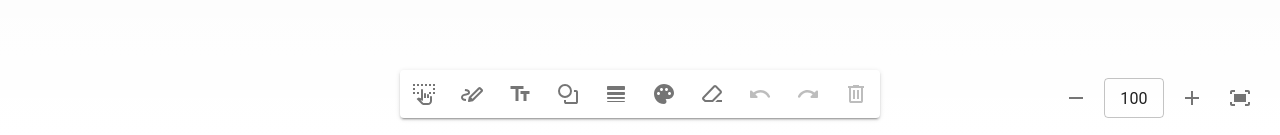
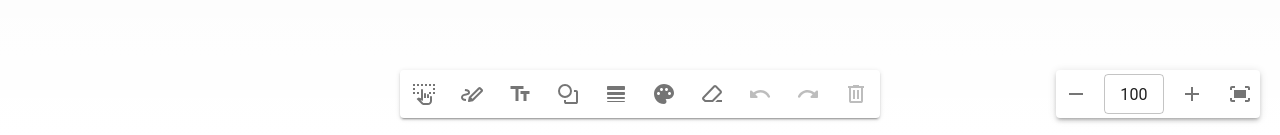
Before and after one commit to low-earth-orbit/konva-whiteboard, a Next.js app: page / in a window 1280 px wide. Shown: the part 662-797 px from the top of the page. Built offline with nearby package versions, Linux system fonts and the light colour scheme.

Commit message:
Update UI

```diff
--- a/components/icons/GitHubIcon.tsx
+++ b/components/icons/GitHubIcon.tsx
@@ -5,8 +5,8 @@ export default function GitHubIcon({ ...props }) {
     <SvgIcon viewBox="0 0 98 96" width="24" height="24" sx={props.sx}>
       <svg width="98" height="96" xmlns="http://www.w3.org/2000/svg">
         <path
-          fill-rule="evenodd"
-          clip-rule="evenodd"
+          fillRule="evenodd"
+          clipRule="evenodd"
           d="M48.854 0C21.839 0 0 22 0 49.217c0 21.756 13.993 40.172 33.405 46.69 2.427.49 3.316-1.059 3.316-2.362 0-1.141-.08-5.052-.08-9.127-13.59 2.934-16.42-5.867-16.42-5.867-2.184-5.704-5.42-7.17-5.42-7.17-4.448-3.015.324-3.015.324-3.015 4.934.326 7.523 5.052 7.523 5.052 4.367 7.496 11.404 5.378 14.235 4.074.404-3.178 1.699-5.378 3.074-6.6-10.839-1.141-22.243-5.378-22.243-24.283 0-5.378 1.94-9.778 5.014-13.2-.485-1.222-2.184-6.275.486-13.038 0 0 4.125-1.304 13.426 5.052a46.97 46.97 0 0 1 12.214-1.63c4.125 0 8.33.571 12.213 1.63 9.302-6.356 13.427-5.052 13.427-5.052 2.67 6.763.97 11.816.485 13.038 3.155 3.422 5.015 7.822 5.015 13.2 0 18.905-11.404 23.06-22.324 24.283 1.78 1.548 3.316 4.481 3.316 9.126 0 6.6-.08 11.897-.08 13.526 0 1.304.89 2.853 3.316 2.364 19.412-6.52 33.405-24.935 33.405-46.691C97.707 22 75.788 0 48.854 0z"
           fill="#24292f"
         />
--- a/components/toolbar/ZoomToolbar.tsx
+++ b/components/toolbar/ZoomToolbar.tsx
@@ -6,6 +6,7 @@ import {
   IconButton,
   InputAdornment,
   Button,
+  Paper,
 } from "@mui/material";
 import FitScreenIcon from "@mui/icons-material/FitScreen";
 import AddIcon from "@mui/icons-material/Add";
@@ -101,11 +102,14 @@ export default function ZoomToolbar({
   };
 
   return (
-    <Box
+    <Paper
       sx={{
         position: "fixed",
         bottom: 20,
         right: 20,
+        height: 48,
+        borderRadius: 1,
+        boxShadow: 3,
         display: "flex",
         alignItems: "center",
         gap: 1,
@@ -128,7 +132,6 @@ export default function ZoomToolbar({
           }}
           sx={{
             width: 60,
-            marginRight: 0,
             input: { textAlign: "center" },
             "& input::-webkit-outer-spin-button, & input::-webkit-inner-spin-button":
               {
@@ -148,6 +151,6 @@ export default function ZoomToolbar({
       <IconButton onClick={handleFit}>
         <FitScreenIcon />
       </IconButton>
-    </Box>
+    </Paper>
   );
 }
```
